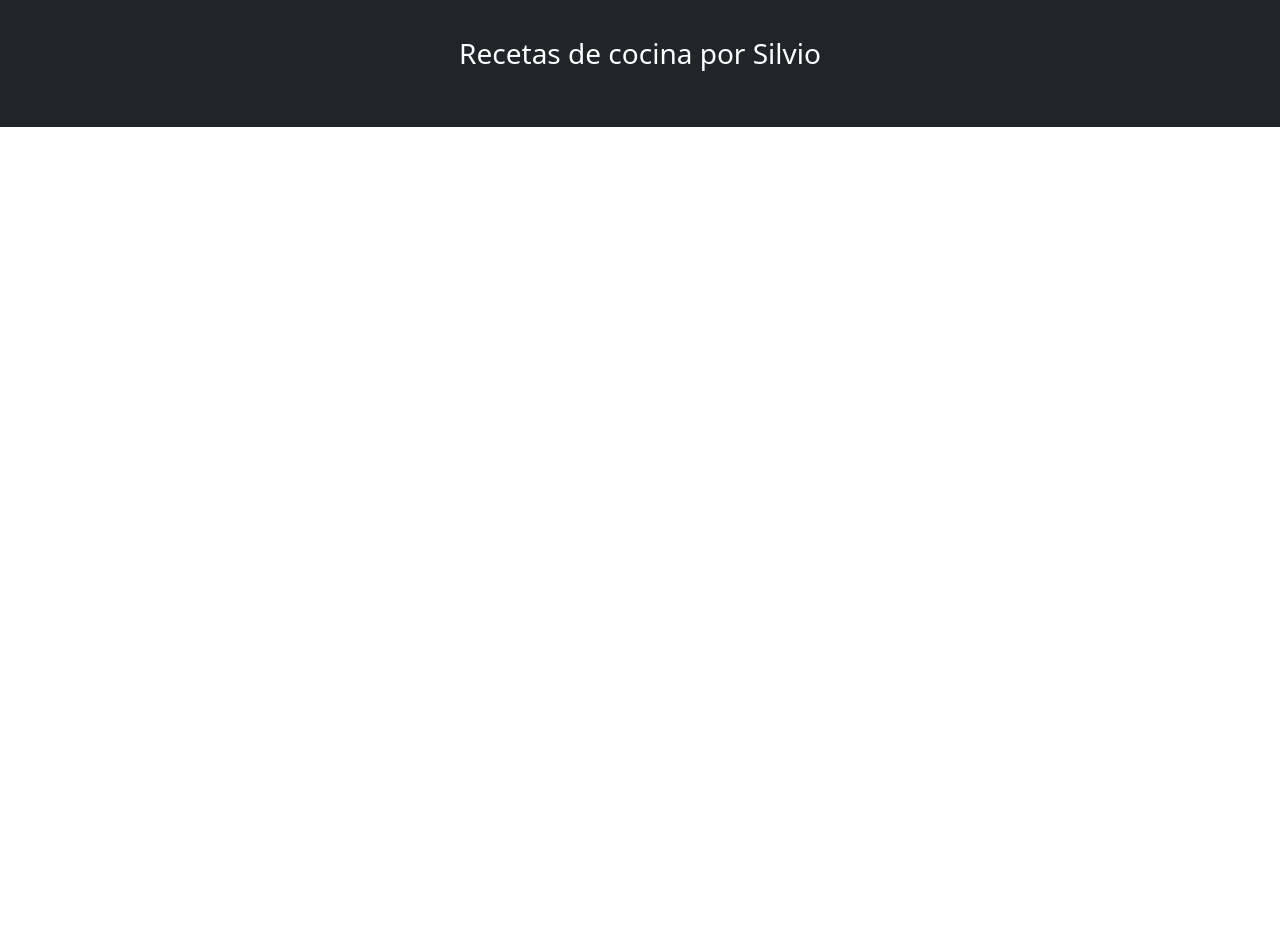
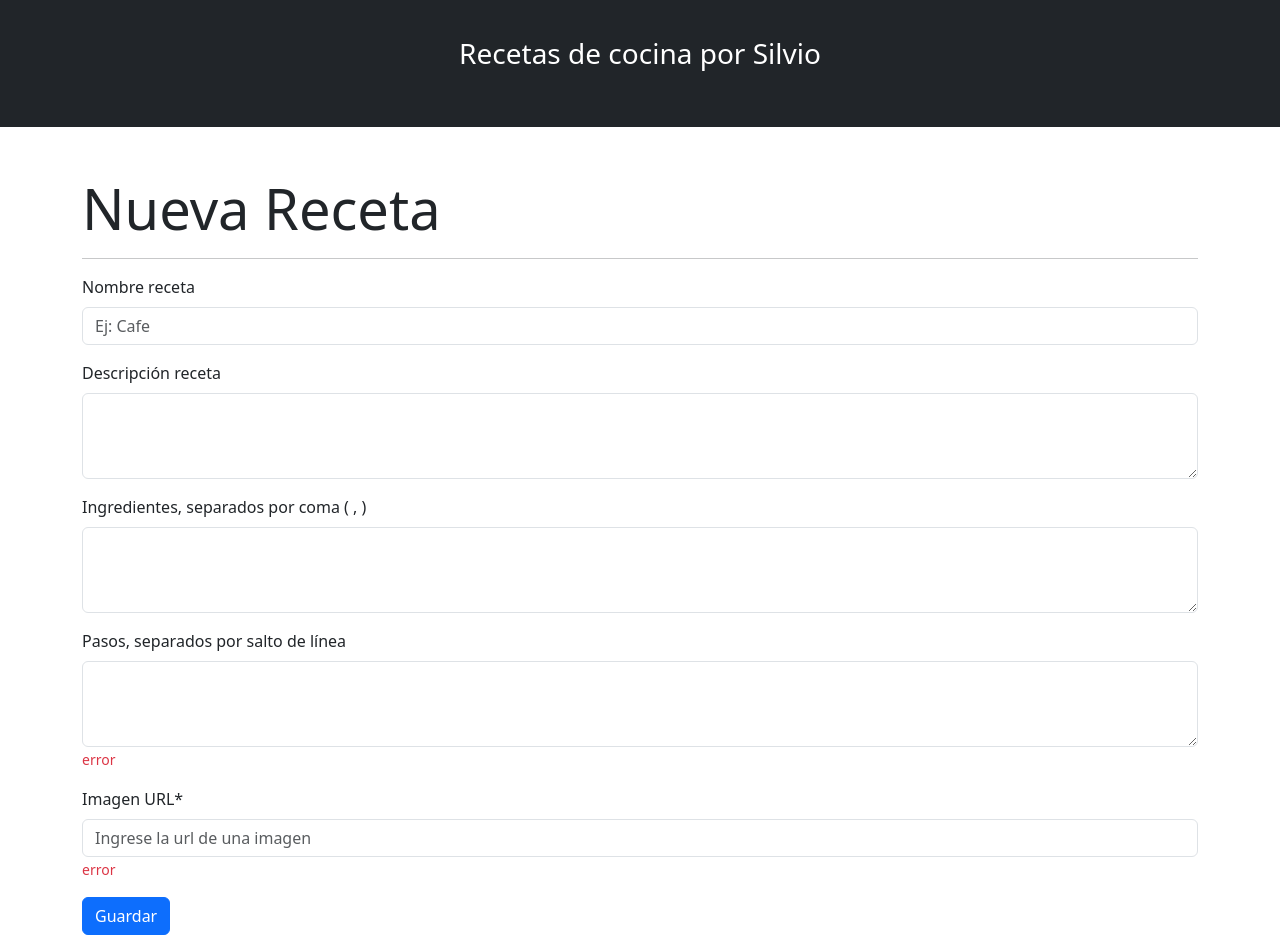
Before and after one commit to silviojrcc/ejercicio14-react, a React (Vite) app: page / in a window 1280 px wide. Shown: the part 1060-1995 px from the top of the page. Before the commit the page ends 1187 px from the top, so only its background shows below. Built offline with nearby package versions, Linux system fonts and the light colour scheme.

Commit message:
Agrega logica para crear una receta

```diff
--- a/package.json
+++ b/package.json
@@ -15,7 +15,8 @@
     "react": "^18.2.0",
     "react-bootstrap": "^2.7.4",
     "react-dom": "^18.2.0",
-    "react-hook-form": "^7.45.0"
+    "react-hook-form": "^7.45.0",
+    "sweetalert2": "^11.7.12"
   },
   "devDependencies": {
     "@types/react": "^18.0.37",
--- /dev/null
+++ b/src/components/helpers/queries.js
@@ -0,0 +1,17 @@
+const URL_usuario = import.meta.env.VITE_USUARIO;
+const URL_receta = import.meta.env.VITE_PRODUCTO;
+
+export const crearReceta = async (receta)=>{
+    try {
+        const respuesta = await fetch(URL_receta, {
+            method: "POST",
+            headers: {
+                "Content-Type": "application/json",
+            },
+            body: JSON.stringify(receta)
+        });
+        return respuesta;
+    }catch(error){
+        console.log(error)
+    }
+}
--- a/src/components/pages/Home.jsx
+++ b/src/components/pages/Home.jsx
@@ -1,6 +1,7 @@
 import Menu from '../common/Menu.jsx';
 import Footer from "../common/Footer.jsx";
 import RecetasList from './receta/RecetasList.jsx';
+import CrearReceta from './receta/CrearReceta.jsx';
 
 const Home = () => {
     return (
@@ -8,6 +9,7 @@ const Home = () => {
           <Menu></Menu>
           <RecetasList/>
           <Footer></Footer>
+          <CrearReceta/>
         </>
     );
 };
--- a/src/components/pages/receta/CrearReceta.jsx
+++ b/src/components/pages/receta/CrearReceta.jsx
@@ -1,38 +1,112 @@
 import { Form, Button } from "react-bootstrap";
+import { useForm } from "react-hook-form";
+import { crearReceta } from "../../helpers/queries";
+import Swal from "sweetalert2";
 
 const CrearReceta = () => {
+
+    const { register, handleSubmit, formState: { errors }, reset } = useForm();
+
+    const onSubmit = (recetaNueva) => {
+
+        const recetaAGuardar = {
+            ...recetaNueva,
+            ingredientesReceta: recetaNueva.ingredientesReceta.split(","),
+            pasosReceta: recetaNueva.pasosReceta.split("\n")
+        }
+
+        crearReceta(recetaAGuardar).then((respuesta) => {
+            if (respuesta && respuesta.status === 201) {
+                Swal.fire("Receta creada", `La receta ${recetaNueva.nombreReceta} se ha creado correctamente`, "success");
+                reset();
+            } else {
+                Swal.fire("Error", `La receta ${recetaNueva.nombreReceta} no se ha creado correctamente`, "error");
+            }
+        });
+    };
+
     return (
         <section className="container main">
             <h1 className="display-4 mt-5">Nueva Receta</h1>
             <hr />
-            <Form>
+            <Form onSubmit={handleSubmit(onSubmit)}>
                 <Form.Group className="mb-3" controlId="formNombreProdcuto">
                     <Form.Label>Nombre receta</Form.Label>
                     <Form.Control
                         type="text"
                         placeholder="Ej: Cafe"
+                        {...register("nombreReceta", {
+                            required: "Debe ingresar el nombre de la receta",
+                            minLength: {
+                                value: 3,
+                                message: "El nombre debe tener al menos 3 caracteres"
+                            },
+                            maxLength: {
+                                value: 20,
+                                message: "El nombre debe tener máximo 20 caracteres"
+                            }
+                        })}
                     />
                     <Form.Text className="text-danger">
-                        error
+                        {errors.nombreReceta?.message}
                     </Form.Text>
                 </Form.Group>
                 <Form.Group className="mb-3" controlId="formPrecio">
                     <Form.Label>Descripción receta</Form.Label>
-                    <Form.Control as="textarea" rows={3} />
+                    <Form.Control
+                        as="textarea"
+                        rows={3}
+                        {...register("descripcionReceta", {
+                            required: "Debe ingresar la descripción de la receta",
+                            minLength: {
+                                value: 10,
+                                message: "La descripción debe tener al menos 10 caracteres"
+                            },
+                            maxLength: {
+                                value: 200,
+                                message: "La descripción debe tener máximo 200 caracteres"
+                            }
+                        })} />
                     <Form.Text className="text-danger">
-                        error
+                        {errors.descripcionReceta?.message}
                     </Form.Text>
                 </Form.Group>
                 <Form.Group className="mb-3" controlId="formPrecio">
                     <Form.Label>Ingredientes, separados por coma ( , )</Form.Label>
-                    <Form.Control as="textarea" rows={3} />
+                    <Form.Control
+                        as="textarea"
+                        rows={3}
+                        {...register("ingredientesReceta", {
+                            required: "Debe ingresar los ingredientes de la receta",
+                            minLength: {
+                                value: 10,
+                                message: "Los ingredientes deben tener al menos 10 caracteres"
+                            },
+                            maxLength: {
+                                value: 200,
+                                message: "Los ingredientes deben tener máximo 200 caracteres"
+                            }
+                        })} />
                     <Form.Text className="text-danger">
-                        error
+                        {errors.ingredientesReceta?.message}
                     </Form.Text>
                 </Form.Group>
                 <Form.Group className="mb-3" controlId="formPrecio">
                     <Form.Label>Pasos, separados por salto de línea</Form.Label>
-                    <Form.Control as="textarea" rows={3} />
+                    <Form.Control
+                        as="textarea"
+                        rows={3}
+                        {...register("pasosReceta", {
+                            required: "Debe ingresar los pasos de la receta",
+                            minLength: {
+                                value: 10,
+                                message: "Los pasos deben tener al menos 10 caracteres"
+                            },
+                            maxLength: {
+                                value: 200,
+                                message: "Los pasos deben tener máximo 200 caracteres"
+                            }
+                        })}/>
                     <Form.Text className="text-danger">
                         error
                     </Form.Text>
@@ -41,7 +115,7 @@ const CrearReceta = () => {
                     <Form.Label>Imagen URL*</Form.Label>
                     <Form.Control
                         type="text"
-                        placeholder="Ej: https://www.pexels.com/es-es/vans-en-blanco-y-negro-fuera-de-la-decoracion-para-colgar-en-la-pared-1230679/"
+                        placeholder="Ingrese la url de una imagen"
                     />
                     <Form.Text className="text-danger">
                         error
```
Also changed, not shown: 2 other files (tests, documents, lock files or other folders).
